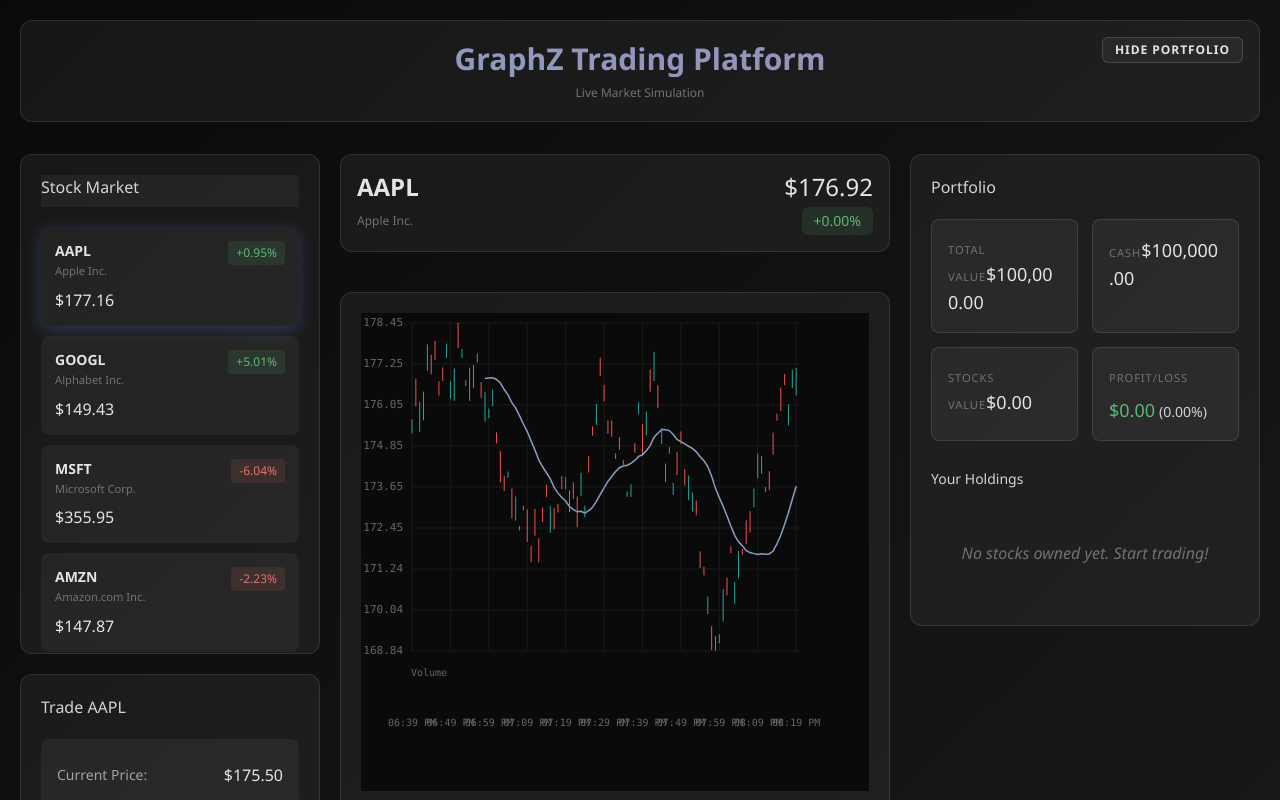
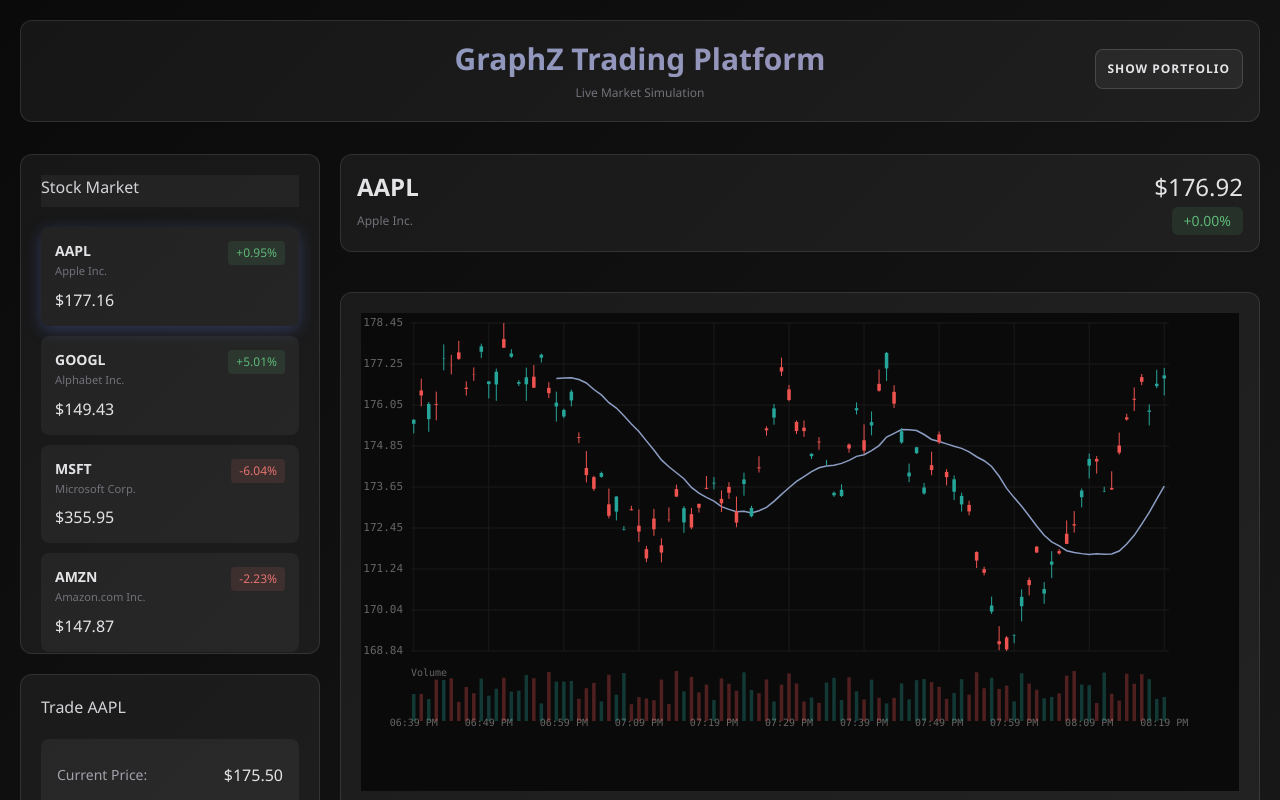
Before and after one commit to Mattojjo/graphz, a React (Vite) app: page / in a window 1280 px wide. Shown: the top 800 px of the page. Built offline with nearby package versions, Linux system fonts and the light colour scheme.

Commit message:
update default portfolio state and button styling

```diff
--- a/src/components/Dashboard.jsx
+++ b/src/components/Dashboard.jsx
@@ -6,7 +6,7 @@
 import Notification from './Notification';
 
 const Dashboard = () => {
-    const [showPortfolio, setShowPortfolio] = useState(true);
+    const [showPortfolio, setShowPortfolio] = useState(false);
 
     const gridCols = showPortfolio
         ? 'xl:grid-cols-[300px_1fr_350px]'
@@ -17,7 +17,7 @@
             <header className="relative group text-center mb-8 p-5 bg-white/5 border border-white/10 rounded-xl transition-all duration-300 cursor-default hover:bg-white/10 hover:border-white/20 hover:-translate-y-0.5 hover:shadow-[0_8px_24px_rgba(0,0,0,0.3)]">
                 <button
                     onClick={() => setShowPortfolio(prev => !prev)}
-                    className="absolute right-4 top-4 rounded-md border border-white/15 bg-white/5 px-3 py-1 text-xs font-semibold uppercase tracking-[0.08em] text-zinc-200 transition-all duration-200 hover:border-white/30 hover:bg-white/10"
+                    className="h-10 absolute right-4 top-7 rounded-lg border border-white/15 bg-white/5 px-3 py-1 text-xs font-bold uppercase tracking-[0.08em] text-zinc-200 transition-all duration-200 hover:border-white/30 hover:bg-white/10"
                     aria-label={showPortfolio ? 'Collapse portfolio panel' : 'Expand portfolio panel'}
                 >
                     {showPortfolio ? 'Hide Portfolio' : 'Show Portfolio'}
```
